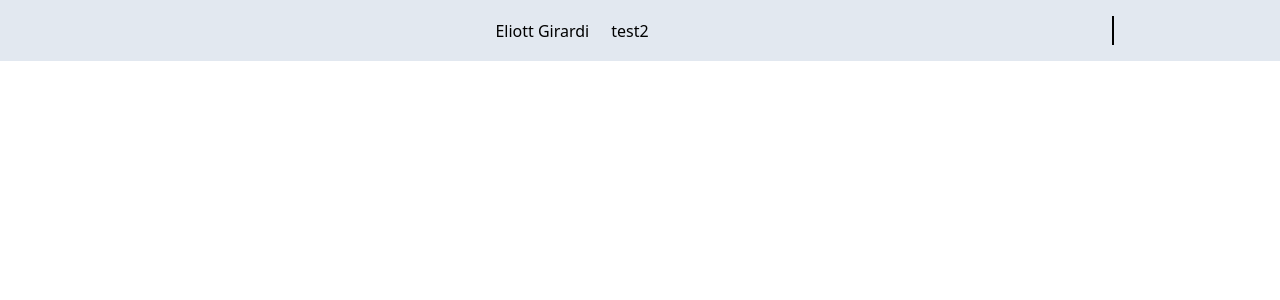
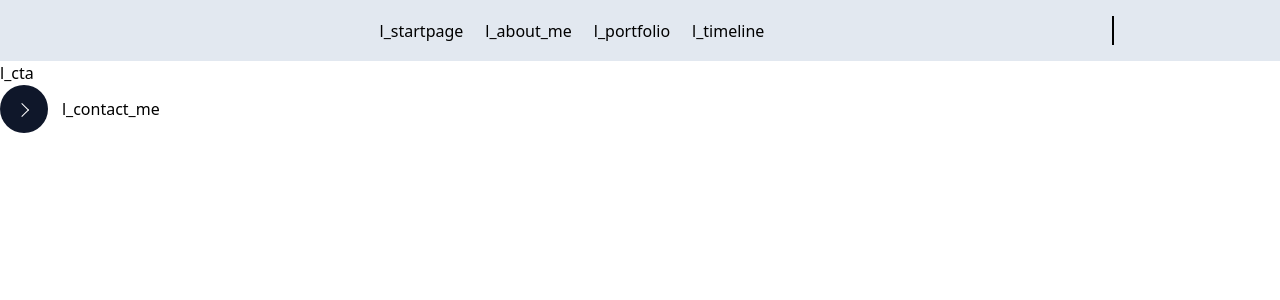
Before and after one commit to Zhaith-Izaliel/virgilribeyre.com-next, a Vue app: page / in a window 1280 px wide. Shown: the top 300 px of the page. Built offline with nearby package versions, Linux system fonts and the light colour scheme; some icons are missing; what vue3-click-away would draw is missing.

Commit message:
feat: add animated button, start adding terminal effect

```diff
--- /dev/null
+++ b/src/components/animated-button/AnimatedButton.css
@@ -0,0 +1,62 @@
+.animated-button {
+  @apply relative inline-block;
+  min-width: 12rem;
+
+  .circle {
+    @apply w-full h-12 relative block rounded-full bg-slate-900 m-0 transition-all duration-300 ease-in-out;
+
+    @screen md {
+      @apply w-12;
+    }
+
+    .arrow {
+      @apply bg-white translate-x-4 absolute top-1/2 bottom-0 transition-all duration-300 ease-in-out;
+      left: 0.625rem;
+      width: 1.125rem;
+      height: 0.125rem;
+
+      @screen md {
+        background: none;
+        transform: none;
+      }
+
+      &::before {
+        @apply absolute;
+        content: '';
+        top: -0.25rem;
+        right: 0.0625rem;
+        width: 0.625rem;
+        height: 0.625rem;
+        border-top: 1px solid #ffffff;
+        border-right: 1px solid #ffffff;
+        transform: rotate(45deg);
+      }
+    }
+  }
+
+  .button-text {
+    @apply text-white absolute top-0 bottom-0 right-0 left-0 transition-all duration-300 ease-in-out;
+    padding: 0.75rem 0;
+    margin: 0 0 0 1.85rem;
+
+    @screen md {
+      @apply text-black;
+    }
+  }
+
+  &:hover {
+    @apply cursor-pointer;
+
+    .circle {
+      @apply w-full;
+
+      .arrow {
+        @apply bg-white translate-x-4;
+      }
+    }
+
+    .button-text {
+      @apply text-white;
+    }
+  }
+}
--- /dev/null
+++ b/src/components/animated-button/AnimatedButton.ts
@@ -0,0 +1,26 @@
+import { defineComponent, ref } from 'vue';
+import { useI18n } from 'vue-i18n';
+
+export default defineComponent({
+  props: {
+    iconBg: { type: String, default: '#000000' },
+    iconColor: { type: String, default: '#ffffff' },
+  },
+  setup() {
+    const { t } = useI18n();
+
+    const state = ref({
+      isIconBefore: true,
+    });
+
+    const hoverEnter = () => {
+      state.value.isIconBefore = false;
+    };
+
+    const hoverLeave = () => {
+      state.value.isIconBefore = true;
+    };
+
+    return { t, hoverEnter, hoverLeave, state };
+  },
+});
--- a/src/components/animated-button/AnimatedButton.vue
+++ b/src/components/animated-button/AnimatedButton.vue
@@ -1,13 +1,19 @@
 <template>
   <button class="animated-button">
-    <IconoirProvider>
-      <slot name="icon-before"></slot>
-      <slot name="icon-after"></slot>
-    </IconoirProvider>
-    <span class="button-text"></span>
+    <span class="circle">
+      <span
+        class="arrow"
+        aria-hidden="true"
+      ></span>
+    </span>
+    <span class="button-text">
+      <slot>
+        {{ t('l_click_me') }}
+      </slot>
+    </span>
   </button>
 </template>
 <script lang="ts" src="./AnimatedButton.ts"></script>
 <style>
-@import url("./AnimatedButton.css");
+@import url('./AnimatedButton.css');
 </style>
--- a/src/components/navbar/NavBar.css
+++ b/src/components/navbar/NavBar.css
@@ -1,5 +1,5 @@
 .nav-wrapper {
-  @apply fixed z-40 top-0 w-screen;
+  @apply flex z-40 top-0 w-screen;
 
   .nav-container {
     @apply flex p-4 justify-between w-full items-center space-x-2 px-4 bg-slate-200;
@@ -34,7 +34,6 @@
   }
 }
 
-
 .mobile-nav-menu {
   @apply absolute z-50 bg-slate-700 text-white p-4 w-screen h-screen;
 
--- /dev/null
+++ b/src/components/terminal-effect/TerminalEffect.ts
@@ -0,0 +1,44 @@
+import { defineComponent, PropType, ref, onMounted, computed } from 'vue';
+import { useI18n } from 'vue-i18n';
+import type { TerminalText } from '@/types';
+
+export default defineComponent({
+  props: {
+    cursorText: { type: String, default: '_' },
+    terminalTexts: {
+      type: Array as PropType<TerminalText[]>,
+      required: true,
+    },
+    isCol: { type: Boolean, default: () => false },
+    loop: { type: Boolean, default: () => false },
+    timing: { type: Number, default: () => 500 },
+  },
+  setup(props) {
+    const { t } = useI18n();
+
+    const state = ref({
+      currentClass: props.terminalTexts[0].class,
+      intervalId: new NodeJS.Timeout(),
+      currentCharacterId: -1,
+      currentWordId: -1,
+    });
+
+    const currentFullWord = computed(() =>
+      t(props.terminalTexts[state.value.currentWordId].label)
+    );
+
+    const currentWord = computed(() =>
+      currentFullWord.value.charAt(state.value.currentCharacterId)
+    );
+
+    onMounted(() => {
+      state.value.intervalId = setInterval(() => {}, props.timing);
+    });
+
+    return {
+      state,
+      currentWord,
+      t,
+    };
+  },
+});
--- /dev/null
+++ b/src/components/terminal-effect/TerminalEffect.vue
@@ -0,0 +1,27 @@
+<template>
+  <div
+    :class="[
+      'terminal-box',
+      {
+        'flex-col space-y-4': isCol,
+        'space-x-4': !isCol,
+      },
+    ]"
+  >
+    <div>
+      <slot></slot>
+    </div>
+    <div class="terminal-text">
+      <span :class="state.currentClass">
+        {{ currentWord }}
+      </span>
+      <span class="animate__animated animate__flash">
+        {{ cursorText }}
+      </span>
+    </div>
+  </div>
+</template>
+<script lang="ts" src="./TerminalEffect.ts"></script>
+<style scoped>
+@import url('./TerminalEffect.css');
+</style>
--- a/src/pages/home/Home.ts
+++ b/src/pages/home/Home.ts
@@ -1,43 +1,54 @@
 import { defineComponent } from 'vue';
 import NavBar from '@/components/navbar/NavBar.vue';
+import Landing from '@/pages/landing/Landing.vue';
+import Config from '@/config';
 
 export default defineComponent({
   components: {
     NavBar,
+    Landing,
   },
   data() {
     return {
       state: {
         items: [
           {
-            label: 'test',
-            route: '/#test',
+            label: 'l_startpage',
+            route: '/#top',
           },
           {
-            label: 'test2',
-            route: '/#test',
+            label: 'l_about_me',
+            route: '/#about-me',
+          },
+          {
+            label: 'l_portfolio',
+            route: '/#portfolio',
+          },
+          {
+            label: 'l_timeline',
+            route: '/#timeline',
           },
         ],
         socials: [
           {
             name: 'mail',
-            url: 'https://aemail.com/82LL',
+            url: Config.socials.mail,
           },
           {
             name: 'malt',
-            url: 'https://www.malt.fr/profile/virgilribeyre',
+            url: Config.socials.malt,
           },
           {
             name: 'linkedin',
-            url: 'https://www.linkedin.com/in/virgil-ribeyre-810135196',
+            url: Config.socials.linkedin,
           },
           {
             name: 'gitlab',
-            url: 'https://gitlab.com/Zhaith-Izaliel',
+            url: Config.socials.gitlab,
           },
           {
             name: 'github',
-            url: 'https://github.com/Zhaith-Izaliel',
+            url: Config.socials.github,
           },
         ],
       },
--- a/src/pages/home/Home.vue
+++ b/src/pages/home/Home.vue
@@ -4,6 +4,7 @@
       :items="state.items"
       :socials="state.socials"
     />
+    <Landing id="#top"></Landing>
   </div>
 </template>
 <script lang="ts" src="./Home.ts"></script>
--- a/src/components/landing/Landing.vue
+++ b/src/pages/landing/Landing.vue
@@ -1,7 +1,7 @@
 <template>
   <div class="landing">
     <div class="landing-terminal">
-      <TerminalEffect :texts="state.terminalTexts" />
+      <!-- <TerminalEffect :texts="state.terminalTexts" /> -->
     </div>
     <div class="landing-profile">
       <div class="landing-cta">
@@ -12,17 +12,7 @@
           :href="Config.socials.malt"
           target="_blank"
         >
-          <AnimatedButton>
-            <template #default>
-              {{ t('l_cta_button') }}
-            </template>
-            <template #icon-before>
-              <SendDiagonalSolidSolid />
-            </template>
-            <template #icon-after>
-              <SendSolidSolid />
-            </template>
-          </AnimatedButton>
+          <AnimatedButton>{{ t('l_contact_me') }}</AnimatedButton>
         </a>
       </div>
     </div>
```
Also changed, not shown: src/components/terminal-effect/TerminalEffect.css (added, +7 -0 lines), src/pages/landing/Landing.css (added), src/pages/landing/Landing.ts (renamed from src/components/landing/Landing.ts).
